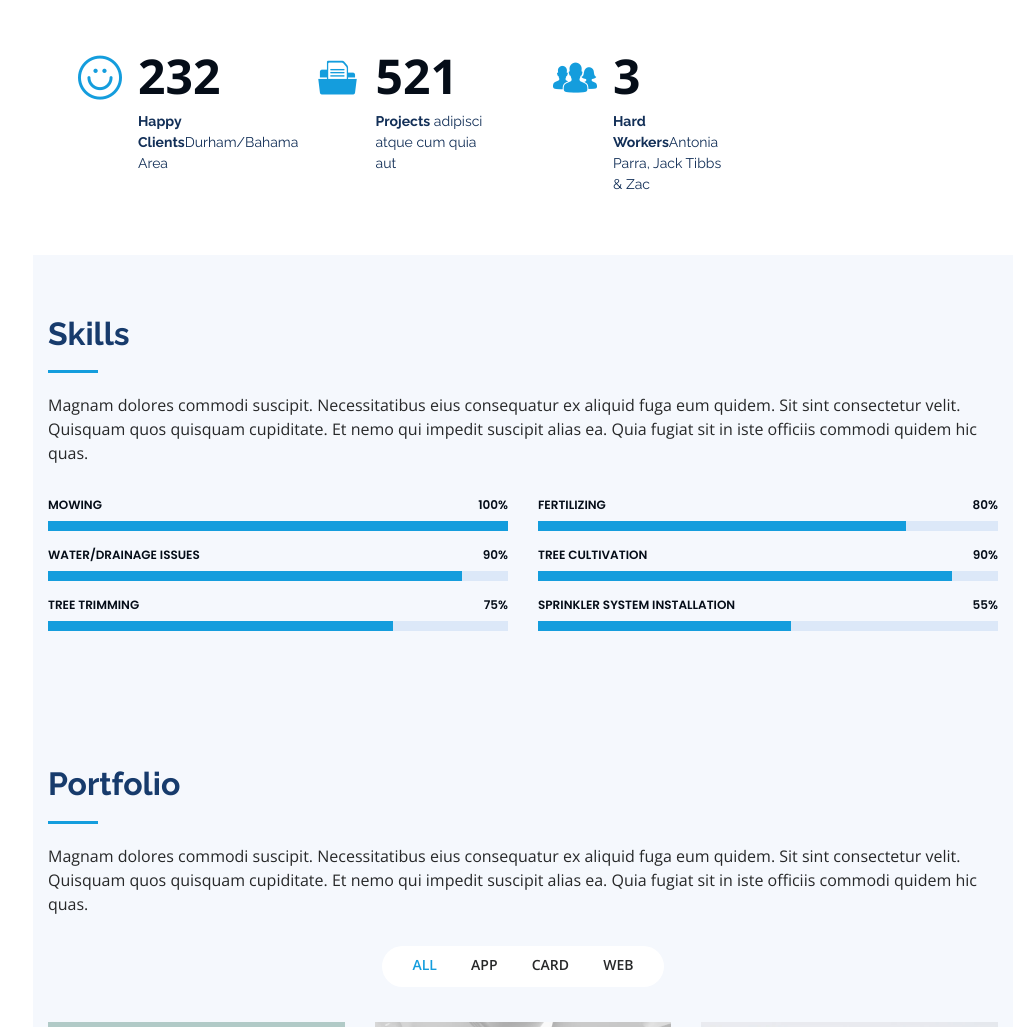
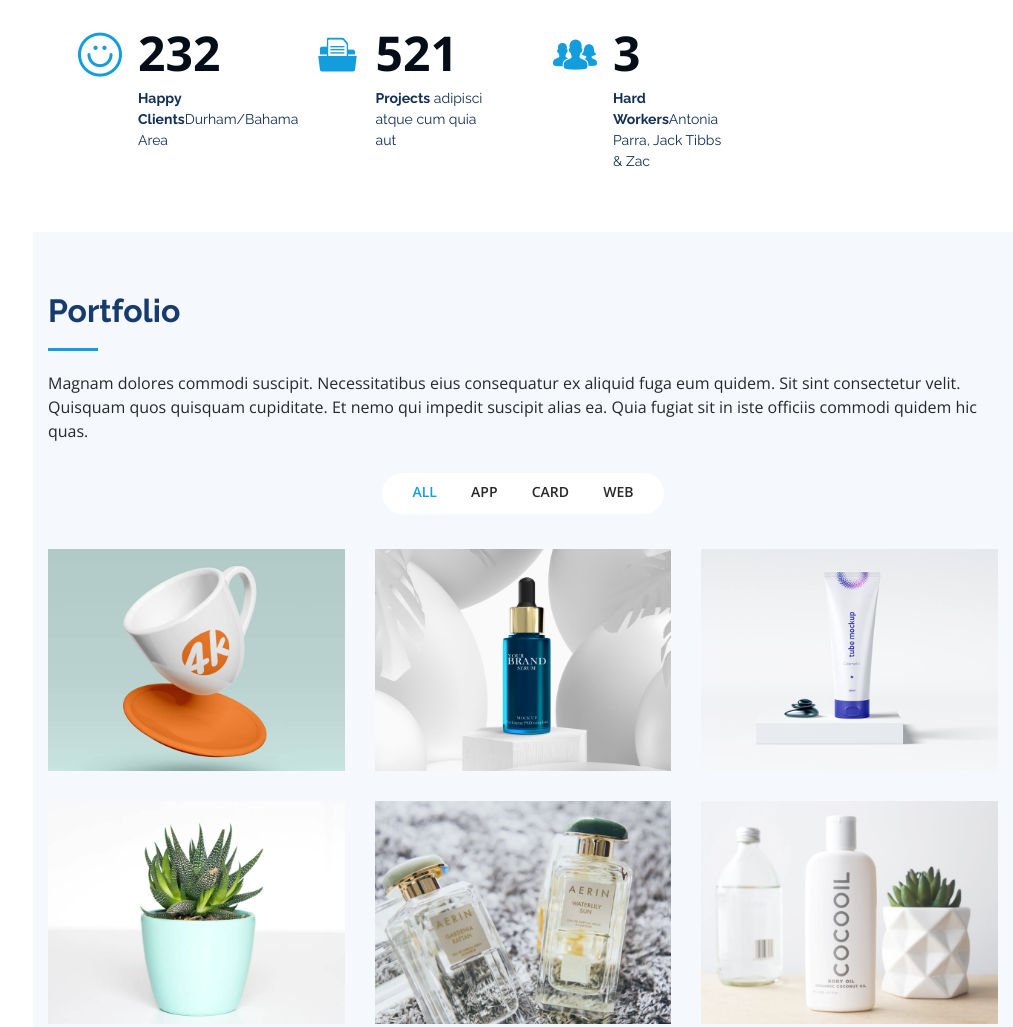
Before and after one commit to tibbs001/parra_landscaping, a plain HTML site: page index.html in a window 1280 px wide. Shown: the part 1512-2539 px from the top of the page, without its empty margins (267-1280 px from the left). Drawn offline with nearby package versions, Linux system fonts and the light colour scheme.

Commit message:
remove some sections

```diff
--- a/index.html
+++ b/index.html
@@ -56,7 +56,7 @@
 
       <nav class="nav-menu">
         <ul>
-          <li class="active"><a href="index.html"><i class="bx bx-home"></i> <span>Home</span></a></li>
+          <li class="active"><a href="#hero"><i class="bx bx-home"></i> <span>Home</span></a></li>
           <li><a href="#about"><i class="bx bx-user"></i> <span>About</span></a></li>
           <li><a href="#references"><i class="bx bx-file-blank"></i> <span>References</span></a></li>
           <li><a href="#portfolio"><i class="bx bx-book-content"></i> Portfolio</a></li>
@@ -74,7 +74,7 @@
   <section id="hero" class="d-flex flex-column justify-content-center align-items-center">
     <div class="hero-container" data-aos="fade-in">
       <h1>Antonio Parra</h1>
-      <p>Specializes in <span class="typed" data-typed-items="Yard Maintenance, Tree Removal, Water/Drainage Issues"></span></p>
+      <p>Specializing in <span class="typed" data-typed-items="Yard Maintenance, Tree Removal, Water/Drainage Issues"></span></p>
     </div>
   </section><!-- End Hero -->
 
@@ -107,9 +107,6 @@
                 </ul>
               </div>
             </div>
-            <p>
-              Antonio will listen to you and understand what you need. He's flexible with requires and his time.
-            </p>
           </div>
         </div>
 
@@ -155,72 +152,6 @@
 
       </div>
     </section><!-- End Facts Section -->
-
-    <!-- ======= Skills Section ======= -->
-    <section id="skills" class="skills section-bg">
-      <div class="container">
-
-        <div class="section-title">
-          <h2>Skills</h2>
-          <p>Magnam dolores commodi suscipit. Necessitatibus eius consequatur ex aliquid fuga eum quidem. Sit sint consectetur velit. Quisquam quos quisquam cupiditate. Et nemo qui impedit suscipit alias ea. Quia fugiat sit in iste officiis commodi quidem hic quas.</p>
-        </div>
-
-        <div class="row skills-content">
-
-          <div class="col-lg-6" data-aos="fade-up">
-
-            <div class="progress">
-              <span class="skill">Mowing<i class="val">100%</i></span>
-              <div class="progress-bar-wrap">
-                <div class="progress-bar" role="progressbar" aria-valuenow="100" aria-valuemin="0" aria-valuemax="100"></div>
-              </div>
-            </div>
-
-            <div class="progress">
-              <span class="skill">Water/Drainage Issues<i class="val">90%</i></span>
-              <div class="progress-bar-wrap">
-                <div class="progress-bar" role="progressbar" aria-valuenow="90" aria-valuemin="0" aria-valuemax="100"></div>
-              </div>
-            </div>
-
-            <div class="progress">
-              <span class="skill">Tree Trimming <i class="val">75%</i></span>
-              <div class="progress-bar-wrap">
-                <div class="progress-bar" role="progressbar" aria-valuenow="75" aria-valuemin="0" aria-valuemax="100"></div>
-              </div>
-            </div>
-
-          </div>
-
-          <div class="col-lg-6" data-aos="fade-up" data-aos-delay="100">
-
-            <div class="progress">
-              <span class="skill">Fertilizing <i class="val">80%</i></span>
-              <div class="progress-bar-wrap">
-                <div class="progress-bar" role="progressbar" aria-valuenow="80" aria-valuemin="0" aria-valuemax="100"></div>
-              </div>
-            </div>
-
-            <div class="progress">
-              <span class="skill">Tree Cultivation <i class="val">90%</i></span>
-              <div class="progress-bar-wrap">
-                <div class="progress-bar" role="progressbar" aria-valuenow="90" aria-valuemin="0" aria-valuemax="100"></div>
-              </div>
-            </div>
-
-            <div class="progress">
-              <span class="skill">Sprinkler System Installation <i class="val">55%</i></span>
-              <div class="progress-bar-wrap">
-                <div class="progress-bar" role="progressbar" aria-valuenow="55" aria-valuemin="0" aria-valuemax="100"></div>
-              </div>
-            </div>
-
-          </div>
-
-        </div>
-
-      </div>
-    </section><!-- End Skills Section -->
 
     <section id="portfolio" class="portfolio section-bg">
       <div class="container">
@@ -384,7 +315,7 @@
     </section><!-- End Services Section -->
 
     <!-- ======= Testimonials Section ======= -->
-    <section id="testimonials" class="testimonials section-bg">
+    <section id="references" class="testimonials section-bg">
       <div class="container">
 
         <div class="section-title">
@@ -397,7 +328,7 @@
           <div class="testimonial-item" data-aos="fade-up">
             <p>
               <i class="bx bxs-quote-alt-left quote-icon-left"></i>
-                We hired Antonio in 2005 to address drainage issues along our foundation. He installed a French drain; price was very fair & problem solved. We've turned to Antonio many times since, to remove trees, reseed the yard, install a fence, and most recently, install a drain to address water issues in our current house. Honestly, I can't say enough about Antonio. He's the best.
+                We hired Antonio in 2005 to address drainage issues along our foundation. He installed a French drain. Price was fair; problem solved. We've turned to Antonio many times since, to remove trees, reseed the yard, install a fence, and most recently, install a drain to address water issues in our current house. I can't say enough about Antonio.
               <i class="bx bxs-quote-alt-right quote-icon-right"></i>
             </p>
             <img src="assets/img/testimonials/testimonials-1.png" class="testimonial-img" alt="">
```
